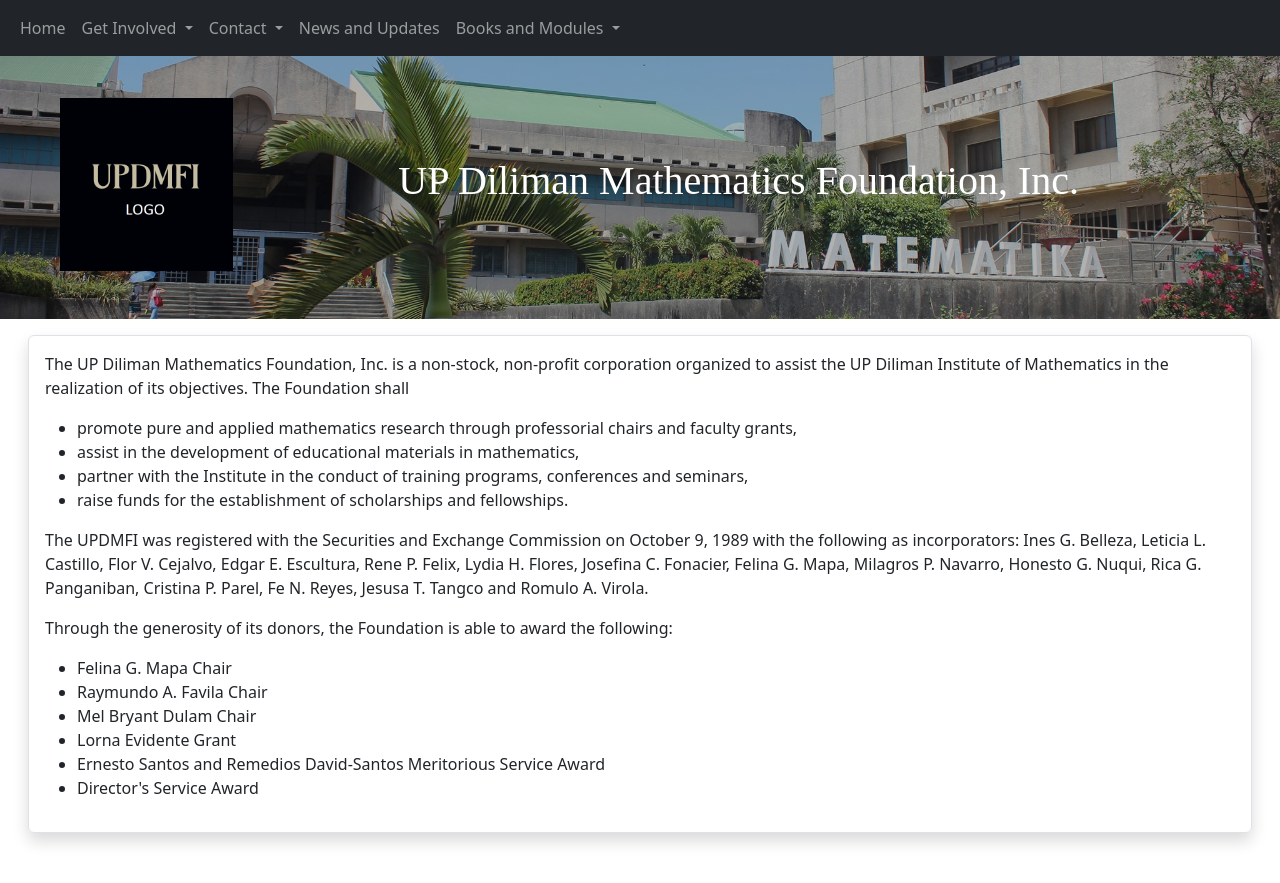
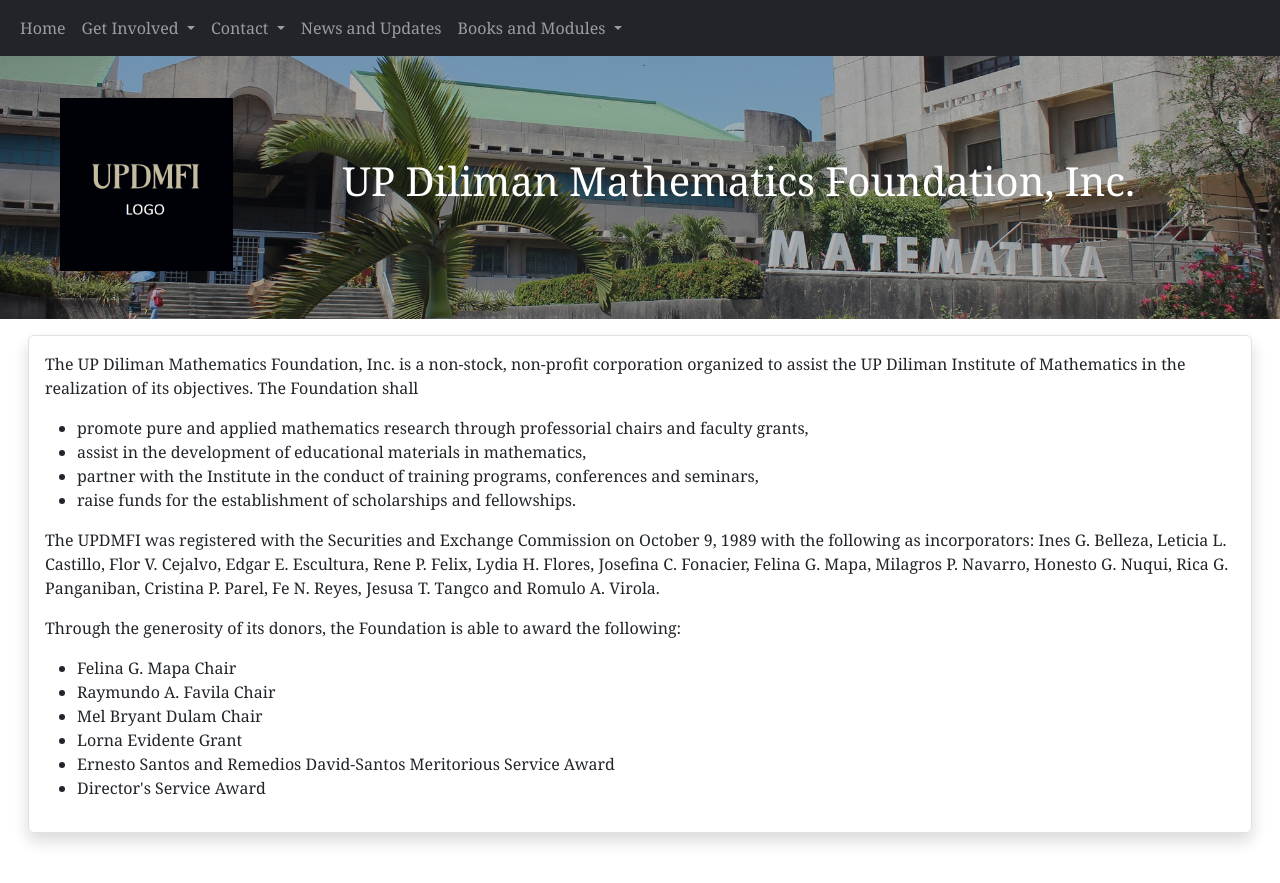
Before and after one commit to updmfi/updmfi.github.io, a Jekyll site: the page index.html, which Jekyll copies as it is, in a window 1280 px wide. Shown: the top 883 px of the page. Built offline with Jekyll 4.4.1, drawn with Linux system fonts in a browser that asks for light colours.

Commit message:
Add files via upload

```diff
--- a/css/updmfi.css
+++ b/css/updmfi.css
@@ -1,3 +1,3 @@
-.logo-header {
-  font-family: "Times New Roman";
+* {
+	font-family: "Playfair Display", Georgia, "Times New Roman", serif/*rtl:Amiri, Georgia, "Times New Roman", serif*/;
 }
```
